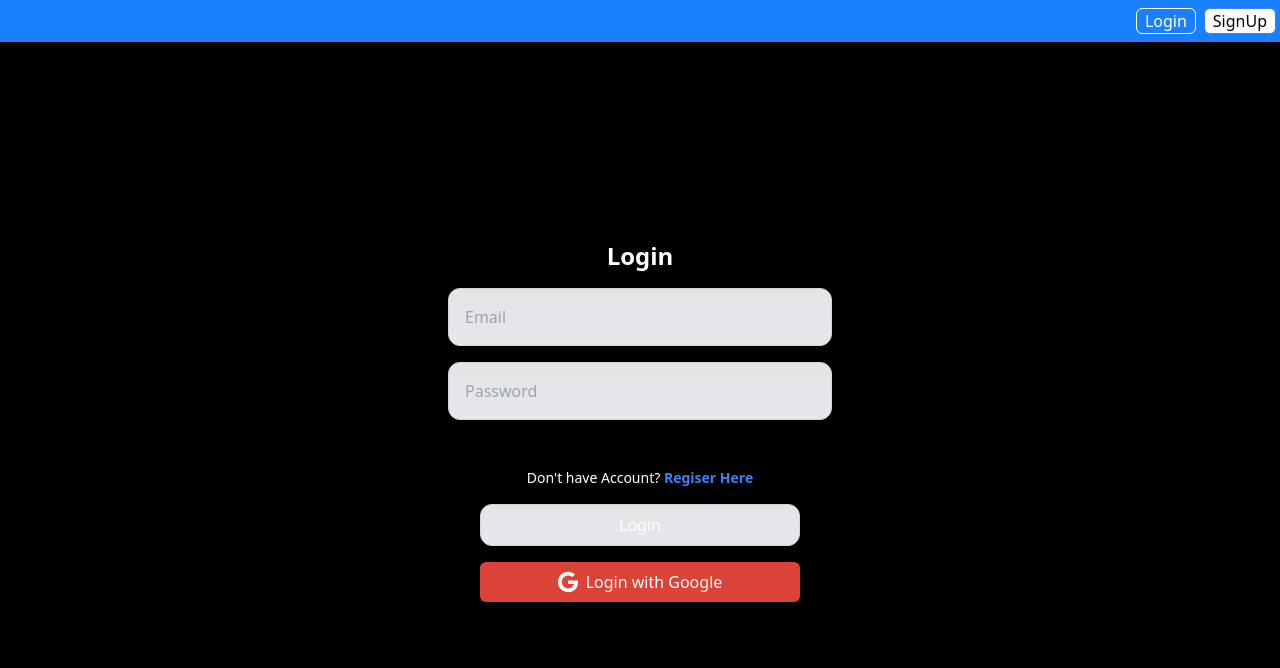
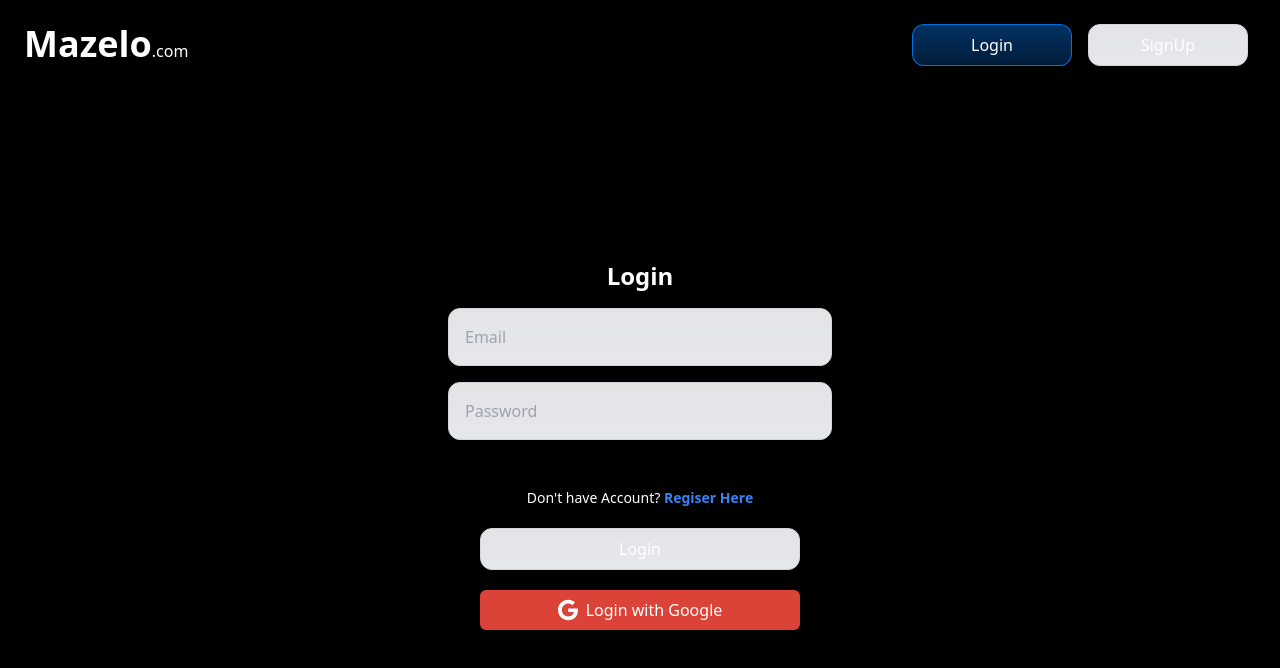
Before and after one commit to chirag-unision/bingechat-frontend, a React (Vite) app: page /login in a window 1280 px wide. Shown: the top 668 px of the page. Built offline with nearby package versions, Linux system fonts and the light colour scheme.

Commit message:
new buttons, ui improvements

```diff
--- a/src/App.jsx
+++ b/src/App.jsx
@@ -35,27 +35,6 @@ import StartPage from './pages/StartPage';
 function App() {
   const {isAuthenticated} = useAuth();
 
-  useEffect(() => {
-    const tabIdentifier = 'unique_tab_flag';
-    const func= () => {
-      localStorage.removeItem(tabIdentifier);
-    }
-
-    if (localStorage.getItem(tabIdentifier)) {
-      alert();
-    } else {
-      localStorage.setItem(tabIdentifier, 'open');
-      window.addEventListener('beforeunload', func);
-    }
-
-    return () => {
-      func()
-      window.removeEventListener('beforeunload', func);
-    };
-
-  }, [])
-
-
   return (
       <Router>
       <div className={`w-screen h-screen flex flex-col bg-base`}>
--- a/src/components/Button.jsx
+++ b/src/components/Button.jsx
@@ -1,11 +1,11 @@
 
 
 
-const PrimaryButton = ({ children, onClick,className }) => {
-    return (
-        <div className={`rounded-md border border-white text-center bg-primary px-2 text-white hover:bg-blue-400 cursor-pointer duration-100 ${className}`} onClick={onClick}>{children}</div >
-    );
-}
+// const PrimaryButton = ({ children, onClick,className }) => {
+//     return (
+//         <div className={`rounded-md border border-white text-center bg-primary px-2 text-white hover:bg-blue-400 cursor-pointer duration-100 ${className}`} onClick={onClick}>{children}</div >
+//     );
+// }
 
 const SecondaryButton = ({ children, onClick,className }) => {
     return (
@@ -21,7 +21,19 @@ const GreenButton = ({ children, onClick,className }) => {
 
 const ThemeButton = ({ children, onClick,className }) => {
     return (
-        <div className={"flex w-full justify-center border-b border-gray-300 bg-gradient-to-b from-zinc-200 p-2 backdrop-blur-2xl dark:border-neutral-800 dark:bg-zinc-800/30 dark:from-inherit lg:static lg:w-80 rounded-xl lg:border lg:bg-gray-200 lg:dark:bg-zinc-800/30 "+className} onClick={onClick}>{children}</div >
+        <div className={"flex justify-center border-b border-gray-300 bg-gradient-to-b from-zinc-200 p-2 backdrop-blur-2xl dark:border-neutral-800 dark:bg-zinc-800/30 dark:from-inherit lg:static rounded-xl lg:border lg:bg-gray-200 lg:dark:bg-zinc-800/30 "+className} onClick={onClick}>{children}</div >
+    );
+}
+
+// const ThemeButton = ({ children, onClick,className }) => {
+//     return (
+//         <div className={"flex w-full justify-center border-b border-[#00aa00e6] bg-gradient-to-b from-[#00aa0030] p-2 backdrop-blur-2xl dark:border-[#00aa00d0] dark:bg-[#00aa0030] dark:from-inherit lg:static lg:w-80 rounded-xl lg:border lg:bg-[#00aa0030] lg:dark:bg-[#00aa0030] "+className} onClick={onClick}>{children}</div >
+//     );
+// }
+
+const PrimaryButton = ({ children, onClick,className }) => {
+    return (
+        <div className={"flex justify-center border-b border-[#0577f1e6] bg-gradient-to-b from-[#0577f13c] p-2 backdrop-blur-2xl dark:border-[#0577f1e6] dark:bg-[#0577f13c] dark:from-inherit lg:static rounded-xl lg:border lg:bg-[#0577f13c] lg:dark:bg-[#0577f13c] "+className} onClick={onClick}>{children}</div >
     );
 }
 
--- a/src/components/navbar.jsx
+++ b/src/components/navbar.jsx
@@ -1,30 +1,37 @@
 import { Link } from "react-router-dom";
-import { PrimaryButton, SecondaryButton } from "./Button";
+import { PrimaryButton, SecondaryButton, ThemeButton } from "./Button";
 import { useAuth } from "../context/AuthContext";
 
 
 const Navbar = () => {
     const {isAuthenticated} = useAuth();
     return (
-        <div className={`bg-primary flex flex-row gap-2 py-2 justify-end px-1`}>
+        <div className={`bg-transparent flex flex-row gap-2 justify-between p-6`}>
+          <div className="text-white">
+            <span className='text-4xl font-semibold'>Mazelo</span>
+            <span>.com</span>
+          </div>
         {!isAuthenticated ?
           <>
-            <Link to='/login'>
-              <PrimaryButton>Login</PrimaryButton>
-            </Link>
-            <Link to='/register'>
-              <SecondaryButton className={"bg-white"}>SignUp</SecondaryButton>
-            </Link>
+            <div className="flex text-white">
+              <Link to='/login'>
+                <PrimaryButton className={"w-full md:w-40 mx-2"}>Login</PrimaryButton>
+              </Link>
+              <Link to='/register'>
+                <ThemeButton className={"w-full md:w-40 mx-2"}>SignUp</ThemeButton>
+              </Link>
+            </div>
           </>
           :
-          <>
+          <>  <div className="flex text-white">
               <PrimaryButton
                   onClick={()=>{
                     document.getElementById("accountdialog").showModal();
                   }}
-              > Logged in as <b>{localStorage.getItem("username")}</b>!!</PrimaryButton>
-              <Link to="/logout"><SecondaryButton className={"bg-red"}
-               >Logout</SecondaryButton></Link>
+              > {'Logged in as '}<b>{localStorage.getItem("username")}</b>!!</PrimaryButton>
+              <Link to="/logout"><ThemeButton className={"w-full md:w-40 mx-2"}
+               >Logout</ThemeButton></Link>
+               </div>
           </>
         }
       </div>
--- a/src/pages/Home.jsx
+++ b/src/pages/Home.jsx
@@ -22,9 +22,9 @@ const Home = () => {
                 <div className='w-1/3 flex justify-around mt-4'>
                     {/* <PrimaryButton className='p-3 text-lg w-32'>Login</PrimaryButton> */}
                     {/* <SecondaryButton className='p-3 text-lg w-32'>Signup</SecondaryButton> */}
-                    <ThemeButton>Login</ThemeButton>
+                    <PrimaryButton className={"w-full md:w-40 mx-2"}>Login</PrimaryButton>
                     <div className='p-2'></div>
-                    <ThemeButton>SignUp</ThemeButton>
+                    <ThemeButton className={"w-full md:w-40 mx-2"}>SignUp</ThemeButton>
                 </div>
             </div>
         </div>
--- a/src/pages/login.jsx
+++ b/src/pages/login.jsx
@@ -49,7 +49,7 @@ const Login = () => {
     return (
         <div className="md:m-auto my-auto mx-2 p-3 rounded-lg md:w-1/3 text-white">
             <h1 className="text-2xl font-bold text-center p-2">Login</h1>
-            <form className="flex flex-col overflow-auto items-center" style={{
+            <form className="flex flex-col items-center" style={{
                 maxHeight: "calc(100vh - 7.5rem)"
             }}
             onSubmit={handleLogin}
@@ -64,7 +64,7 @@ const Login = () => {
                     Don't have Account? <Link to="/register" className=" font-semibold hover:underline text-blue-500">Regiser Here</Link>
                 </div>
                 <button type="submit" >
-                    <ThemeButton className=" m-2 p-2 text-white ">Login</ThemeButton>
+                    <ThemeButton className={"w-full md:w-80 my-3"}>Login</ThemeButton>
                 </button>
 
             </form>
--- a/src/pages/register.jsx
+++ b/src/pages/register.jsx
@@ -66,7 +66,7 @@ const Register = () => {
     return (
         <div className="md:m-auto my-auto mx-2 p-3 rounded-lg md:w-1/3 text-white">
             <h1 className="text-2xl font-bold text-center p-2">Register</h1>
-            <form className="flex flex-col overflow-auto items-center" style={{
+            <form className="flex flex-col items-center" style={{
                 maxHeight: "calc(100vh - 7.5rem)"
             }}
                 onSubmit={handleRegister}
@@ -75,9 +75,9 @@ const Register = () => {
                 <input type="text" name="name" className="flex w-full my-2 justify-center border-b border-gray-300 bg-gradient-to-b from-zinc-200 p-4 backdrop-blur-2xl dark:border-neutral-800 dark:bg-zinc-800/30 dark:from-inherit lg:static lg:w-96 rounded-xl lg:border lg:bg-gray-200 lg:dark:bg-zinc-800/30" placeholder="First Name" required />
                 <input type="email" className="flex w-full my-2 justify-center border-b border-gray-300 bg-gradient-to-b from-zinc-200 p-4 backdrop-blur-2xl dark:border-neutral-800 dark:bg-zinc-800/30 dark:from-inherit lg:static lg:w-96 rounded-xl lg:border lg:bg-gray-200 lg:dark:bg-zinc-800/30" placeholder="Email Address" name="email" required />
                 <select defaultValue={0} name="collegeId" className="flex w-full my-2 justify-center border-b border-gray-300 bg-gradient-to-b from-zinc-200 p-4 backdrop-blur-2xl dark:border-neutral-800 dark:bg-zinc-800/30 dark:from-inherit lg:static lg:w-96 rounded-xl lg:border lg:bg-gray-200 lg:dark:bg-zinc-800/30" required >
-                    <option value={0} className="text-black" disabled>Select Your College</option>
+                    <option value={0} className="" disabled>Select Your College</option>
                     {colleges.length>0 && colleges.map((item,i) => {
-                        return <option key={i} value={item.id} className="text-black">{item.name}</option>
+                        return <option key={i} value={item.id} className="bg-black hover:text-white">{item.name}</option>
                     })}
                 </select>
 
@@ -87,7 +87,7 @@ const Register = () => {
                     {errMsg}
                 </div>
                 <button type="submit">
-                    <ThemeButton className=" m-2 p-2 text-white ">SignUp</ThemeButton>
+                    <ThemeButton className={"w-full md:w-80 mx-2"}>SignUp</ThemeButton>
                 </button>
             </form>
         </div>
```
